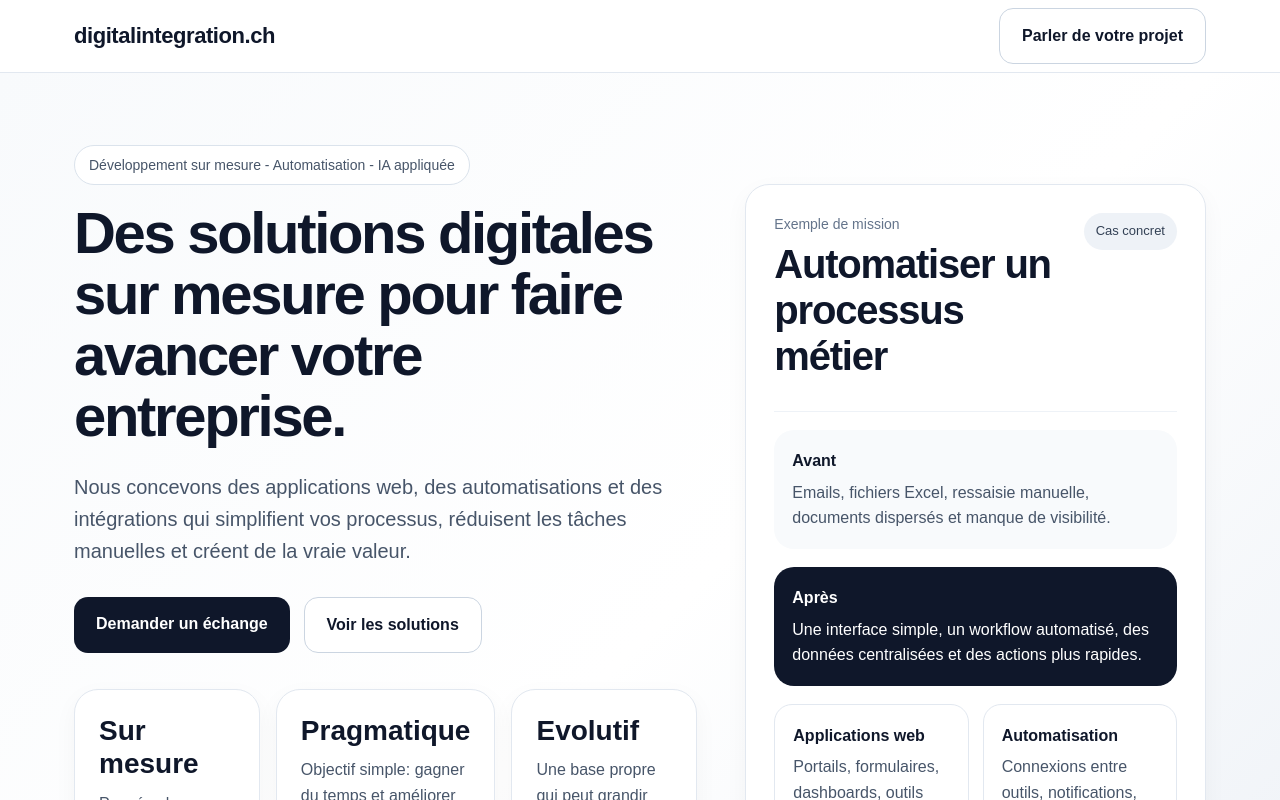
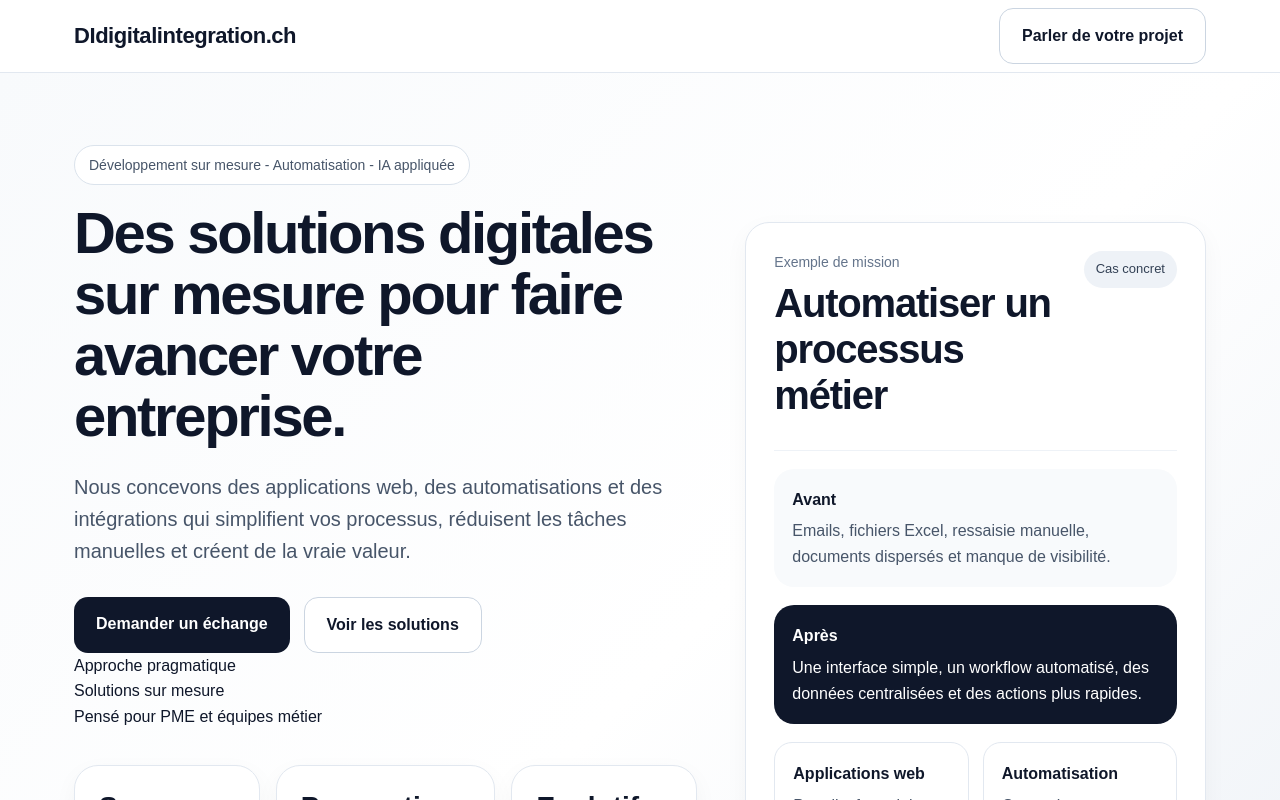
Before and after one commit to bliss46/digitalintegration, a Next.js app: page / in a window 1280 px wide. Shown: the top 800 px of the page. Built offline with nearby package versions, Linux system fonts and the light colour scheme.

Commit message:
Update page.jsx

```diff
--- a/app/page.jsx
+++ b/app/page.jsx
@@ -62,7 +62,11 @@ export default function HomePage() {
     <main>
       <header className="topbar">
         <div className="container topbar-inner">
-          <div className="brand">digitalintegration.ch</div>
+          <a href="/" className="brand">
+            <span className="brand-mark">DI</span>
+            <span>digitalintegration.ch</span>
+          </a>
+
           <a href="#contact" className="btn btn-outline">
             Parler de votre projet
           </a>
@@ -70,15 +74,20 @@ export default function HomePage() {
       </header>
 
       <section className="hero">
+        <div className="hero-orb hero-orb-1"></div>
+        <div className="hero-orb hero-orb-2"></div>
+
         <div className="container hero-grid">
           <div>
             <div className="badge">
               Développement sur mesure - Automatisation - IA appliquée
             </div>
+
             <h1>
               Des solutions digitales sur mesure pour faire avancer votre
               entreprise.
             </h1>
+
             <p className="hero-text">
               Nous concevons des applications web, des automatisations et des
               intégrations qui simplifient vos processus, réduisent les tâches
@@ -94,10 +103,19 @@ export default function HomePage() {
               </a>
             </div>
 
+            <div className="hero-trust">
+              <div className="trust-item">Approche pragmatique</div>
+              <div className="trust-item">Solutions sur mesure</div>
+              <div className="trust-item">Pensé pour PME et équipes métier</div>
+            </div>
+
             <div className="stats">
-              <div className="card small-card">
+              <div className="card small-card accent-card">
                 <h3>Sur mesure</h3>
-                <p>Pensé selon vos besoins métier, pas selon un logiciel générique.</p>
+                <p>
+                  Pensé selon vos besoins métier, pas selon un logiciel
+                  générique.
+                </p>
               </div>
               <div className="card small-card">
                 <h3>Pragmatique</h3>
@@ -155,7 +173,10 @@ export default function HomePage() {
         <div className="container two-cols">
           <div>
             <div className="section-label">Le constat</div>
-            <h2>Vos outils actuels ne suivent plus vraiment votre façon de travailler.</h2>
+            <h2>
+              Vos outils actuels ne suivent plus vraiment votre façon de
+              travailler.
+            </h2>
           </div>
 
           <div className="grid-2">
@@ -165,7 +186,7 @@ export default function HomePage() {
               "Fichiers dispersés et manque de visibilité",
               "Processus internes lourds ou fragiles",
             ].map((item) => (
-              <div className="card" key={item}>
+              <div className="card hover-card" key={item}>
                 <p>{item}</p>
               </div>
             ))}
@@ -179,14 +200,15 @@ export default function HomePage() {
             <div className="section-label">Nos solutions</div>
             <h2>Ce que nous pouvons concevoir pour vous.</h2>
             <p>
-              Chaque projet part de vos contraintes réelles. L'objectif n'est pas
-              de rajouter un outil de plus, mais de créer un système utile.
+              Chaque projet part de vos contraintes réelles. L'objectif n'est
+              pas de rajouter un outil de plus, mais de créer un système utile.
             </p>
           </div>
 
           <div className="grid-3">
             {services.map((service) => (
-              <div className="card" key={service.title}>
+              <div className="card hover-card service-card" key={service.title}>
+                <div className="service-dot"></div>
                 <h3>{service.title}</h3>
                 <p>{service.description}</p>
               </div>
@@ -199,7 +221,9 @@ export default function HomePage() {
         <div className="container two-cols">
           <div>
             <div className="section-label">Cas d'usage</div>
-            <h2>Des projets concrets, ancrés dans le quotidien de l'entreprise.</h2>
+            <h2>
+              Des projets concrets, ancrés dans le quotidien de l'entreprise.
+            </h2>
             <p>
               L'idée n'est pas de vendre de la techno pour la techno. Le but,
               c'est de résoudre un vrai problème.
@@ -208,7 +232,7 @@ export default function HomePage() {
 
           <div className="grid-2">
             {useCases.map((item) => (
-              <div className="card" key={item}>
+              <div className="card hover-card" key={item}>
                 <p>{item}</p>
               </div>
             ))}
@@ -241,14 +265,14 @@ export default function HomePage() {
             <div className="section-label">Pourquoi Digital Integration</div>
             <h2>Une logique business avant la logique technique.</h2>
             <p>
-              Nous cherchons d'abord ce qui fera gagner du temps, fluidifiera vos
-              opérations et améliorera votre pilotage.
+              Nous cherchons d'abord ce qui fera gagner du temps, fluidifiera
+              vos opérations et améliorera votre pilotage.
             </p>
           </div>
 
           <div className="grid-2">
             {benefits.map((item) => (
-              <div className="card soft-card" key={item}>
+              <div className="card soft-card hover-card" key={item}>
                 <p>{item}</p>
               </div>
             ))}
@@ -267,10 +291,13 @@ export default function HomePage() {
             </p>
 
             <div className="hero-actions">
-              <a href="mailto:contact@digitalintegration.ch" className="btn btn-white">
-                contact@digitalintegration.ch
+              <a
+                href="mailto:info@digitalintegration.ch"
+                className="btn btn-white"
+              >
+                info@digitalintegration.ch
               </a>
-              <a href="tel:+41000000000" className="btn btn-outline-white">
+              <a href="#top" className="btn btn-outline-white">
                 Planifier un échange
               </a>
             </div>
```
